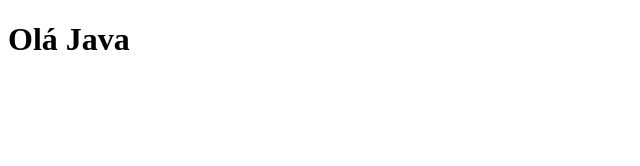
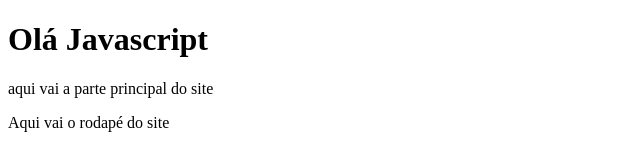
Before and after one commit to PaulaMerlim/Aula-1---Mod.-2, a plain HTML site: page index.html in a window 1280 px wide. Shown: the whole page, without its empty margins (0-640 px from the left). Drawn offline with Linux system fonts and the light colour scheme.

Commit message:
Alteração do html com header, main e footer

```diff
--- a/index.html
+++ b/index.html
@@ -7,7 +7,15 @@
     <title>Document</title>
 </head>
 <body>
+  <header>
+    <h1> Olá Javascript</h1>
+  </header>
+  <main>
+    <p>aqui vai a parte principal do site</p>
+  </main>
+  <footer>
+    <p>Aqui vai o rodapé do site </p>
+  </footer>
   <script src="script.js"></script>
-<H1> Olá Java</H1>
 </body>
 </html>
```
